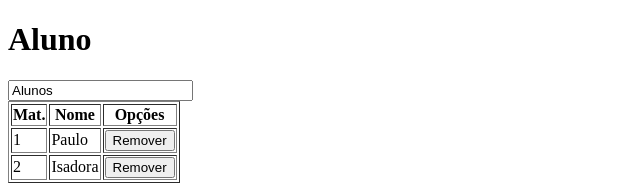
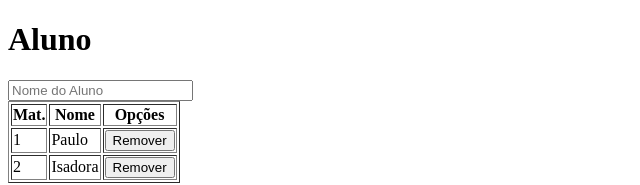
Before and after one commit to PauloAlves8039/dotnet-core-vue-project-school, a Vue app in the folder project-school/: page / in a window 1280 px wide. Shown: the top 185 px of the page, without its empty margins (0-640 px from the left). Built offline with nearby package versions, Linux system fonts and the light colour scheme.

Commit message:
Criando método para adicionar Aluno

```diff
--- a/project-school/src/components/Alunos.vue
+++ b/project-school/src/components/Alunos.vue
@@ -1,7 +1,8 @@
 <template>
   <div>
     <h1>{{titulo}}</h1>
-    <input type="text" placeholder="Nome do Aluno" v-model="nome">
+    <input type="text" placeholder="Nome do Aluno" v-model="nome"
+    v-on:keyup.enter="addAluno()">
     <table border="1px">
       <thead>
         <th>Mat.</th>
@@ -33,11 +34,22 @@ export default {
   data() {
     return {
       titulo: 'Aluno',
-      nome: 'Alunos',
+      nome: '',
+      alunos: []
     }
   },
-  props: {},
-};
+  props: {
+},
+methods: {
+  addAluno() {
+    this.alunos.push(this.nome);
+    this.alunos.forEach(aluno => {
+      // eslint-disable-next-line no-console
+      console.log(aluno);
+    });
+  }
+},
+}
 </script>
 
 <style scoped>
```
